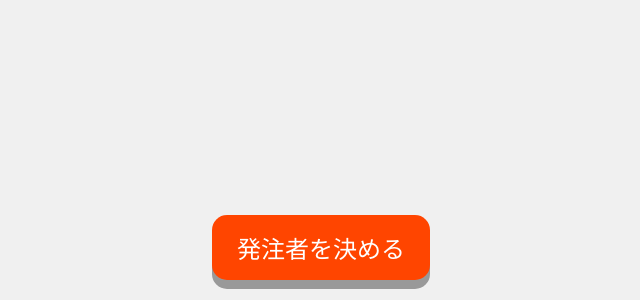
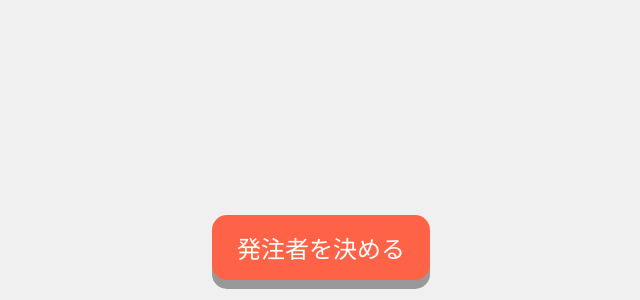
Before and after one commit to NRT-C/randam_display_orderer, a plain HTML site: page index.html in a window 1280 px wide. Shown: the part 500-800 px from the top of the page, without its empty margins (319-959 px from the left). Drawn offline with Linux system fonts and the light colour scheme.

Commit message:
Update index.html
色を変更

```diff
--- a/index.html
+++ b/index.html
@@ -21,14 +21,14 @@
                 cursor: pointer;
                 outline: none;
                 color: #fff;
-                background-color: #ff4500;
+                background-color: #ff6347;
                 border: none;
                 border-radius: 15px;
                 box-shadow: 0 9px #999;
             }
             #randomButton:hover {background-color: #3e8e41}
             #randomButton:active {
-                background-color: #3e8e41;
+                background-color: #ff4500;
                 box-shadow: 0 5px #666;
                 transform: translateY(4px);
             }
```
